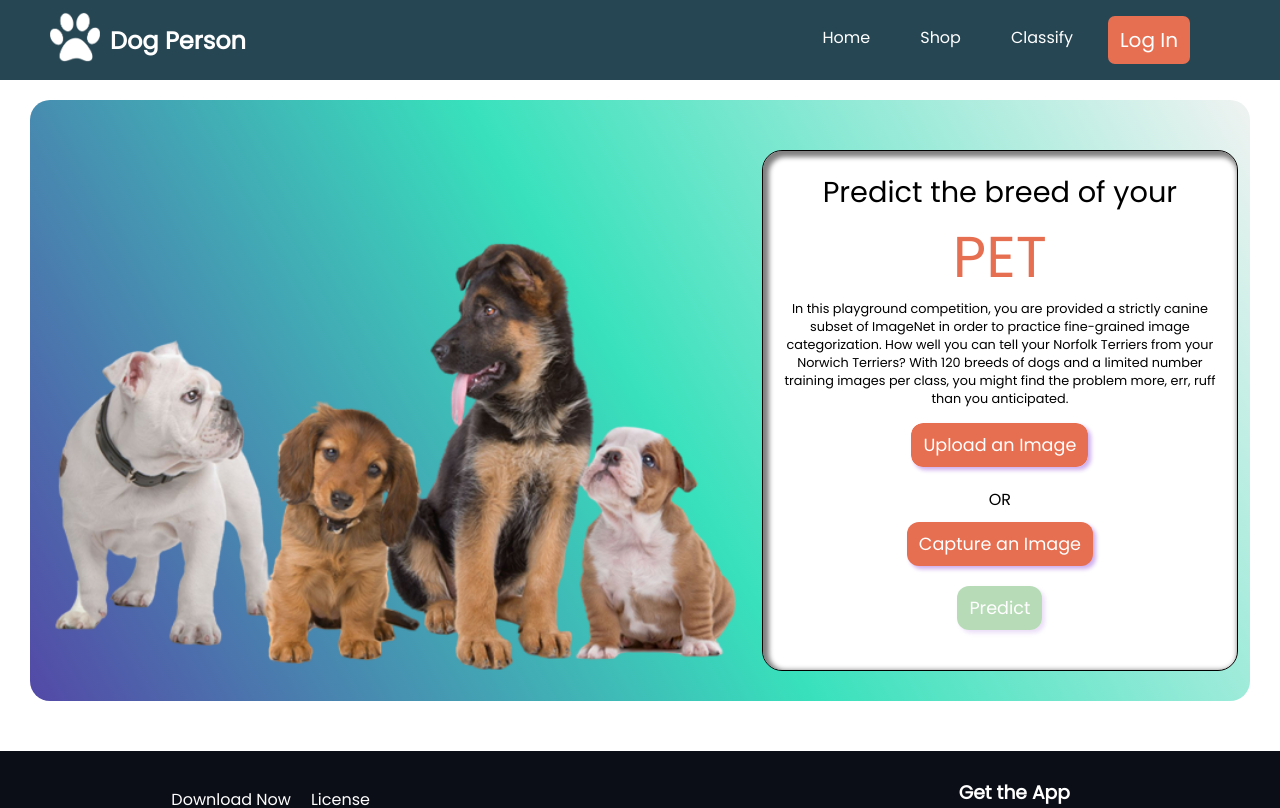
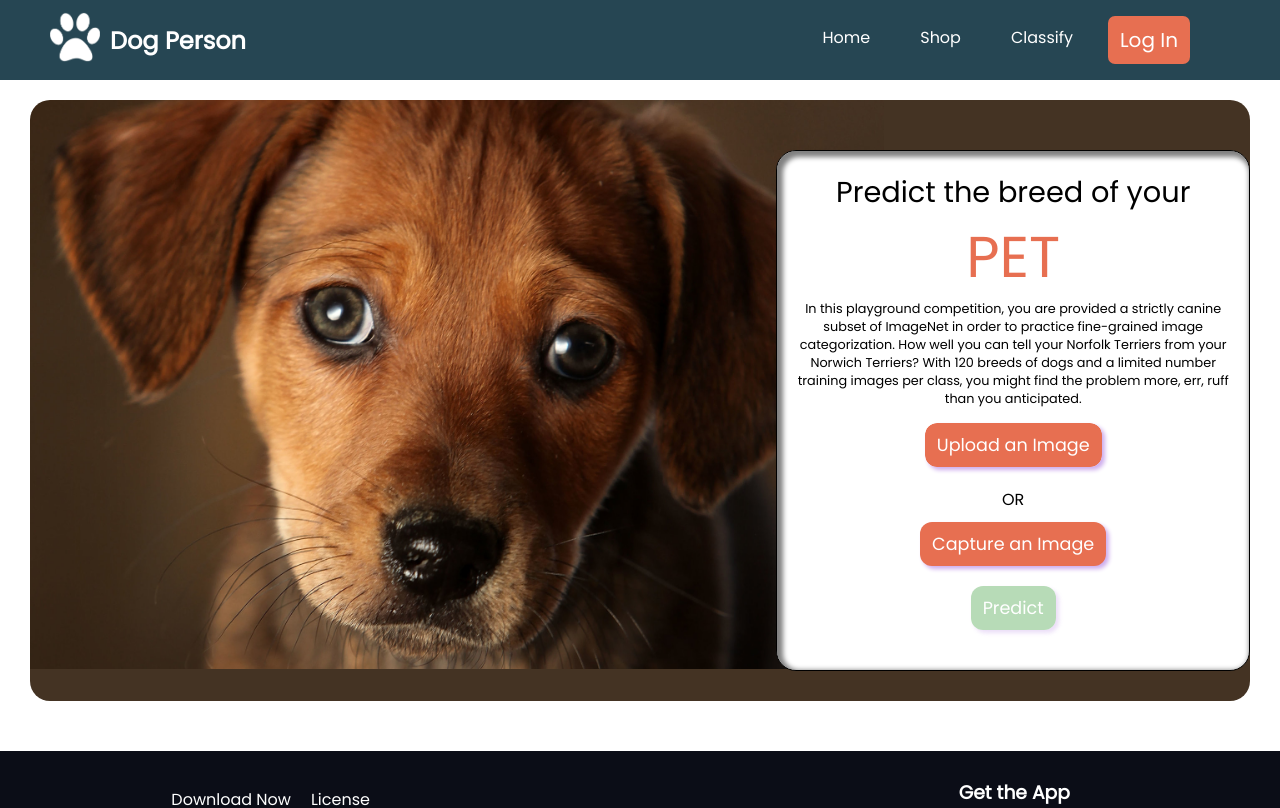
Before and after one commit to farjana579/Dog-Person, a Next.js app: page /classify in a window 1280 px wide. Shown: the top 808 px of the page. Built offline with nearby package versions, Linux system fonts and the light colour scheme.

Commit message:
model uploaded & registration page is renamed as login

```diff
--- a/components/Registration/RegisterComponent.js
+++ b/components/Registration/RegisterComponent.js
@@ -29,7 +29,7 @@ const RegisterComponent = () => {
             <i>Forget password?</i>
           </a>
           <button className={styles.btnStyle}>Register</button>
-          <a href="/registration">
+          <a href="/login">
             Already have an account?. go to login page.
           </a>
         </form>
--- a/pages/classify.js
+++ b/pages/classify.js
@@ -1,11 +1,19 @@
+import { useState } from 'react';
 import style from '../styles/classify.module.css'
-import puppy from '../image/classifyDog.png'
+
 const Classify = () => {
+    const [puppy, setPuppy] = useState(null)
+    const handleImageUpload = (e) => {
+        setPuppy(URL.createObjectURL(e.target.files[0]))
+    }
     return (
         <div className={style.container}>
 
             <div className={style.imageContainer}>
-                <img src={puppy.src} alt="Puppy" />
+                {
+                    puppy &&
+                    <img src={puppy} alt="Puppy" />
+                }
             </div>
             <div className={style.classifyContainer}>
                 <div>
@@ -17,7 +25,7 @@ const Classify = () => {
                     </div>
                     <div className={style.uploadImage}>
                         <button className={style.classifyButton}>Upload an Image</button>
-                        <input type="file" src="" alt="image input" className={style.imageInput} accept="image/*" />
+                        <input type="file" src="" alt="image input" className={style.imageInput} accept="image/*" onChange={handleImageUpload} />
                     </div>
                     <div style={{ marginBottom: '10px' }}>OR</div>
                     <button className={style.classifyButton}>Capture an Image</button>
--- a/styles/classify.module.css
+++ b/styles/classify.module.css
@@ -1,19 +1,30 @@
 .container {
     margin: 20px 30px;
     padding: 20px 0 0 0;
-    background-image: linear-gradient(-120deg, rgba(215, 224, 221, 0.395), rgb(56, 225, 188), rgb(83, 73, 167));
+    background-image: url('../image/bg.jpg');
+    background-color: #443323;
+    background-position-x: left;
+    background-position-y: top;
+    background-repeat: no-repeat;
+    background-size: 70%;
     border-radius: 20px;
     display: flex;
+    align-items: center;
 }
 
 .imageContainer {
     display: flex;
-    align-items: flex-end;
+    justify-content: center;
     width: 60%;
+    border-radius: 12px;
+    margin: 9px;
 }
 
 .imageContainer img {
-    width: 100%;
+    max-height: 600px;
+    max-width: 100%;
+    border-radius: 12px;
+    background-color: rgba(107, 107, 107, 0.486);
 }
 
 
```
Also changed, not shown: models/model.json (added, +1 -0 lines), image/bg.jpg (added), pages/login.js (renamed from pages/registration.js), 1 other file (tests, documents, lock files or other folders).
